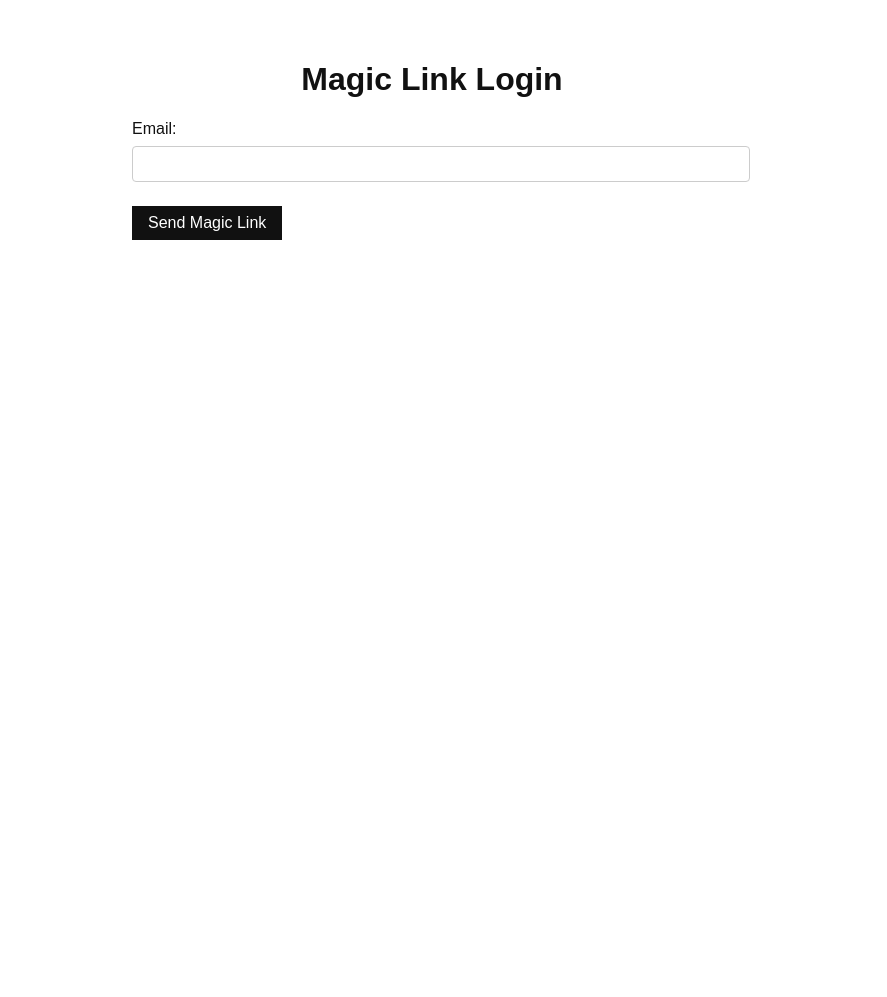
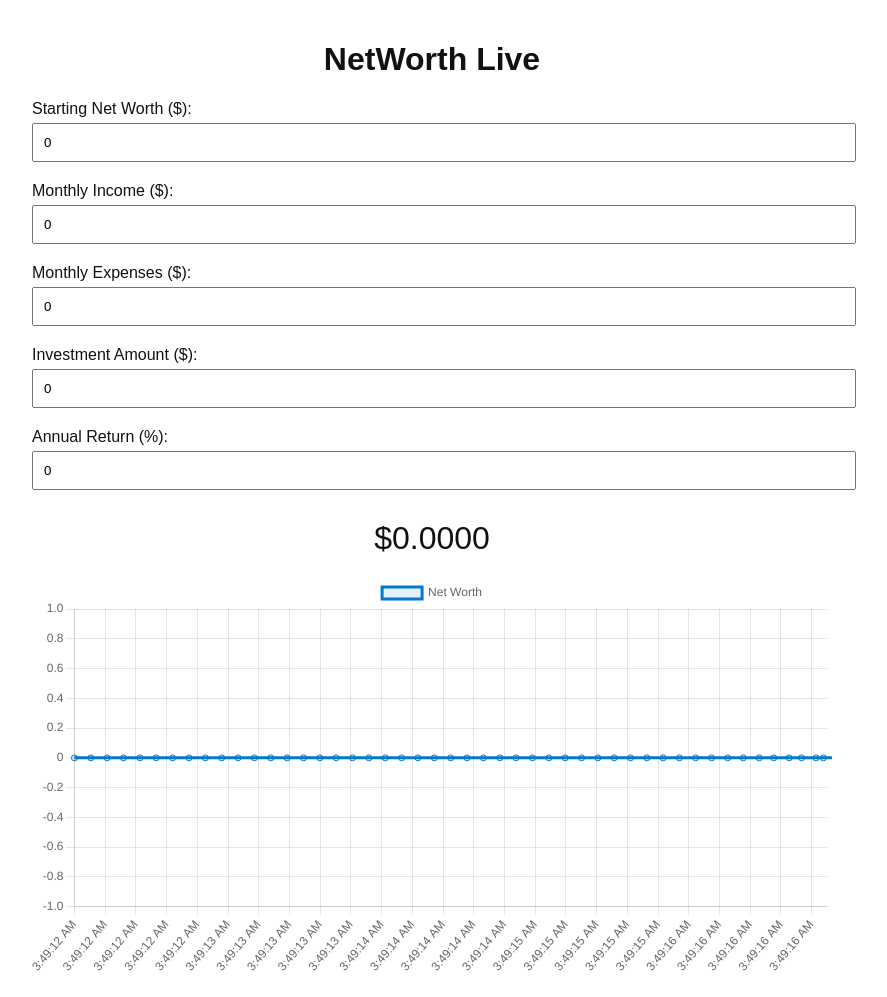
Before and after one commit to MarlowBrown843/Networthlive, a plain HTML site: page index.html in a window 1280 px wide. Shown: the whole page, without its empty margins (208-1095 px from the left). Before the commit the page ends 800 px from the top, so only its background shows below. Drawn offline with nearby package versions, Linux system fonts and the light colour scheme.

Commit message:
Update pt 12  index.html

```diff
--- a/index.html
+++ b/index.html
@@ -1,130 +1,150 @@
 <!DOCTYPE html>
 <html lang="en">
 <head>
-  <meta charset="UTF-8">
-  <meta name="viewport" content="width=device-width, initial-scale=1.0">
-  <title>NetworthLive - Magic Link Login</title>
-  <script defer src="https://cdn.jsdelivr.net/npm/chart.js"></script>
-  <script defer src="https://cdn.jsdelivr.net/npm/@supabase/supabase-js"></script>
+  <meta charset="UTF-8" />
+  <meta name="viewport" content="width=device-width, initial-scale=1.0" />
+  <title>NetWorth Live</title>
   <style>
     body {
-      background-color: #ffffff;
+      font-family: Arial, sans-serif;
+      background: #fff;
       color: #111;
-      font-family: Arial, sans-serif;
-      padding: 2rem;
+      margin: 0;
+      padding: 20px;
     }
-    h1, h2 {
+    .container {
+      max-width: 800px;
+      margin: 0 auto;
+    }
+    h1 {
+      font-size: 2em;
       text-align: center;
     }
-    .hidden { display: none; }
-    .container {
-      max-width: 600px;
-      margin: 0 auto;
+    label {
+      display: block;
+      margin: 10px 0 5px;
     }
-    label, input {
-      display: block;
-      margin: 0.5rem 0;
+    input {
+      width: 100%;
+      padding: 10px;
+      margin-bottom: 10px;
     }
-    input[type="email"] {
-      width: 100%;
-      padding: 0.5rem;
-      font-size: 1rem;
-      border-radius: 4px;
-      border: 1px solid #ccc;
+    #netWorthDisplay {
+      font-size: 2em;
+      text-align: center;
+      margin: 20px 0;
     }
-    button {
-      padding: 0.5rem 1rem;
-      font-size: 1rem;
-      background-color: #111;
-      color: #fff;
-      border: none;
-      cursor: pointer;
-      margin-top: 1rem;
+    #chartContainer {
+      margin-top: 30px;
     }
-    canvas { background-color: #f5f5f5; border-radius: 8px; margin-top: 2rem; }
   </style>
 </head>
 <body>
-  <div id="auth" class="container">
-    <h1>Magic Link Login</h1>
-    <label>Email:</label>
-    <input type="email" id="email">
-    <button id="authButton">Send Magic Link</button>
-    <p id="authMessage"></p>
+  <div class="container">
+    <h1>NetWorth Live</h1>
+    <label for="startingNetWorth">Starting Net Worth ($):</label>
+    <input type="number" id="startingNetWorth" value="0">
+
+    <label for="monthlyIncome">Monthly Income ($):</label>
+    <input type="number" id="monthlyIncome" value="0">
+
+    <label for="monthlyExpenses">Monthly Expenses ($):</label>
+    <input type="number" id="monthlyExpenses" value="0">
+
+    <label for="investmentAmount">Investment Amount ($):</label>
+    <input type="number" id="investmentAmount" value="0">
+
+    <label for="annualReturn">Annual Return (%):</label>
+    <input type="number" id="annualReturn" value="0">
+
+    <div id="netWorthDisplay">$0.0000</div>
+
+    <canvas id="netWorthChart" width="800" height="400"></canvas>
   </div>
 
-  <div id="app" class="hidden container">
-    <h1>💰 Live Net Worth Tracker</h1>
-    <div id="counter">$0.000</div>
-    <canvas id="netWorthChart" height="100"></canvas>
-  </div>
+  <script src="https://cdn.jsdelivr.net/npm/chart.js"></script>
+  <script>
+    let netWorth = 0;
+    let growthPerMs = 0;
+    let dataPoints = [];
+    let labels = [];
+    let chart;
 
-  <script>
-    document.addEventListener("DOMContentLoaded", async () => {
-      const supabaseUrl = "https://jeoapkxwouaszaehiapy.supabase.co";
-      const supabaseKey = "eyJhbGciOiJIUzI1NiIsInR5cCI6IkpXVCJ9.eyJpc3MiOiJzdXBhYmFzZSIsInJlZiI6Implb2Fwa3h3b3Vhc3phZWhpYXB5Iiwicm9sZSI6ImFub24iLCJpYXQiOjE3NDU5MTM1NDgsImV4cCI6MjA2MTQ4OTU0OH0.aKxjBXa72Pv84vXyUCyGr22rtDRThaTpO9QcM6gUHdA";
-      const supabase = window.supabase.createClient(supabaseUrl, supabaseKey);
-
-      const userSession = await supabase.auth.getSession();
-      if (userSession.data.session) {
-        document.getElementById('auth').classList.add('hidden');
-        document.getElementById('app').classList.remove('hidden');
-        startApp();
+    function formatMoney(value) {
+      return "$" + value.toFixed(4);
     }
 
-      document.getElementById("authButton").addEventListener("click", async () => {
-        const email = document.getElementById("email").value;
-        const { error } = await supabase.auth.signInWithOtp({ email });
-        document.getElementById("authMessage").innerText = error ? error.message : "Magic link sent! Check your email.";
-      });
+    function calculateGrowthRate() {
+      const income = parseFloat(document.getElementById("monthlyIncome").value) || 0;
+      const expenses = parseFloat(document.getElementById("monthlyExpenses").value) || 0;
+      const investment = parseFloat(document.getElementById("investmentAmount").value) || 0;
+      const annualReturn = parseFloat(document.getElementById("annualReturn").value) || 0;
 
-      let netWorth = 6000;
-      let passiveGrowthPerSecond = 0.03;
-      let chart = null;
+      const savingsPerMonth = income - expenses;
+      const savingsPerMs = (savingsPerMonth * 12) / (365 * 24 * 60 * 60 * 1000);
+      const investmentPerMs = (investment * (annualReturn / 100)) / (365 * 24 * 60 * 60 * 1000);
 
-      function formatMoney(value) {
-        return "$" + value.toLocaleString(undefined, { minimumFractionDigits: 3, maximumFractionDigits: 3 });
+      growthPerMs = savingsPerMs + investmentPerMs;
     }
 
-      function startApp() {
+    function updateNetWorth() {
+      netWorth += growthPerMs;
+      document.getElementById("netWorthDisplay").textContent = formatMoney(netWorth);
+    }
+
+    function init() {
+      const starting = parseFloat(document.getElementById("startingNetWorth").value) || 0;
+      netWorth = starting;
+      calculateGrowthRate();
+      setInterval(() => {
+        updateNetWorth();
+        const now = new Date().toLocaleTimeString();
+        labels.push(now);
+        dataPoints.push(netWorth);
+        if (labels.length > 50) {
+          labels.shift();
+          dataPoints.shift();
+        }
+        chart.update();
+      }, 100);
+    }
+
+    function createChart() {
       const ctx = document.getElementById('netWorthChart').getContext('2d');
       chart = new Chart(ctx, {
         type: 'line',
         data: {
-            labels: [],
+          labels: labels,
           datasets: [{
             label: 'Net Worth',
-              borderColor: '#111',
-              backgroundColor: '#ccc',
-              data: [],
-              fill: true,
-              tension: 0.4,
+            data: dataPoints,
+            borderColor: '#007acc',
+            backgroundColor: 'rgba(0,122,204,0.1)',
+            tension: 0.2,
+            fill: true
           }]
         },
         options: {
-            animation: false,
+          responsive: true,
           scales: {
-              x: { display: false },
-              y: { beginAtZero: true }
+            y: {
+              beginAtZero: false
+            }
           }
         }
       });
+    }
 
-        setInterval(() => {
-          netWorth += passiveGrowthPerSecond;
-          document.getElementById("counter").innerText = formatMoney(netWorth);
+    document.querySelectorAll("input").forEach(input => {
+      input.addEventListener("input", () => {
+        calculateGrowthRate();
+      });
+    });
 
-          const now = new Date();
-          chart.data.labels.push(now.toLocaleTimeString());
-          chart.data.datasets[0].data.push(netWorth);
-          if (chart.data.labels.length > 50) {
-            chart.data.labels.shift();
-            chart.data.datasets[0].data.shift();
-          }
-          chart.update();
-        }, 1000);
-      }
-    });
+    window.onload = () => {
+      createChart();
+      init();
+    };
   </script>
 </body>
 </html>
```
Lines whose indentation alone changed are shown as unchanged.
